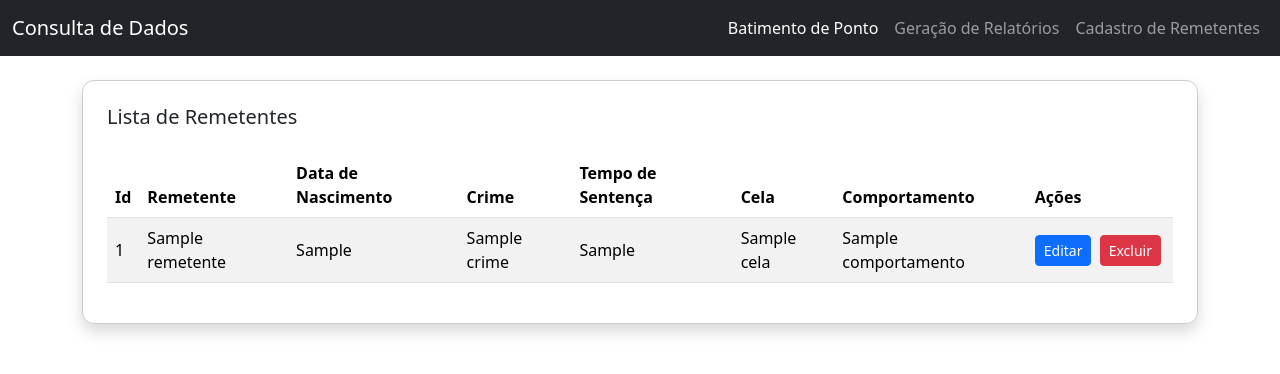
After one commit to luizeduardoifes/ProjetoIntegrador-Ifes, a FastAPI app: template templates/consulta.html in a window 1280 px wide. The commit adds this page. Shown: the top 374 px of the page. Run offline with FastAPI, Linux system fonts and the light colour scheme; the template is opened without the code that fills it: most values are stand-ins (such as "Sample title", 1, 10 or a date in 2020).

Commit message:
criacao de interface chamado consultas aonde que ira ver todos os dados do remetente cadastrado podendo editar ou excluir

```diff
--- a/main.py
+++ b/main.py
@@ -1,7 +1,7 @@
 from fastapi.staticfiles import StaticFiles
 from fastapi import Depends, FastAPI, Form, Request
 from fastapi.templating import Jinja2Templates
-from fastapi.responses import HTMLResponse
+from fastapi.responses import HTMLResponse, RedirectResponse
 from models.get_db import get_db
 from models.base import Usuario
 from models.remetente import Remetente
@@ -10,6 +10,7 @@ from fastapi import FastAPI, Depends
 from sqlalchemy.orm import Session
 import repo.remetente_repo
 from datetime import datetime
+from starlette.status import HTTP_302_FOUND
 
 
 app = FastAPI()
@@ -92,6 +93,25 @@ def cadastrar_remetente(
 async def relatorio(request: Request):
     return templates.TemplateResponse("relatorio.html", {"request": request})
 
+@app.get("/consulta", response_class=HTMLResponse)
+async def consulta(request: Request):
+    consultas = repo.remetente_repo.obter_remetentes_por_pagina(12, 0)
+    return templates.TemplateResponse("consulta.html", {"request": request, "consultas": consultas})
+
+@app.post("/acao/{id}")
+def acoes(request: Request, id: int, botao: str = Form(...)):
+    if botao == "editar":
+        # Lógica para redirecionar para tela de edição
+        print(f"Editar remetente com id {id}")
+        return RedirectResponse(url=f"/editar/{id}", status_code=HTTP_302_FOUND)
+
+    elif botao == "excluir":
+        excluir = repo.remetente_repo.excluir_remetente(id)
+        return templates.TemplateResponse("consulta.html", {"request": request, "excluir": excluir})
+
+
+    return {"mensagem": "Ação desconhecida"}
+
 if __name__ == "__main__":
     import uvicorn
     uvicorn.run(app="main:app", host="127.0.0.1", port=8000, reload=True)
--- a/sql/remetente_sql.py
+++ b/sql/remetente_sql.py
@@ -42,6 +42,6 @@ WHERE id = ?;
 GET_REMETENTES_BY_PAGE = """
 SELECT id, remetente, data_nascimento, crime, tempo_sentenca, cela, comportamento
 FROM Remetentes
-ORDER BY nome ASC
+ORDER BY remetente ASC
 LIMIT ? OFFSET ?;
 """
--- /dev/null
+++ b/templates/consulta.html
@@ -0,0 +1,109 @@
+<!DOCTYPE html>
+<html lang="pt-br">
+
+<head>
+    <meta charset="UTF-8">
+    <meta name="viewport" content="width=device-width, initial-scale=1.0">
+    <link href="https://cdn.jsdelivr.net/npm/bootstrap@5.3.6/dist/css/bootstrap.min.css" rel="stylesheet"
+        integrity="sha384-4Q6Gf2aSP4eDXB8Miphtr37CMZZQ5oXLH2yaXMJ2w8e2ZtHTl7GptT4jmndRuHDT" crossorigin="anonymous">
+    <title>Consulta de Dados</title>
+    <style>
+        /* Estilo para o formulário com borda e sombra */
+        .card {
+            border: 1px solid #ccc;
+            border-radius: 12px;
+        }
+
+        /* Estilo da célula de ações */
+        .acoes {
+            white-space: nowrap;
+        }
+
+        /* Estilo dos botões */
+        .btn-sm {
+            margin-right: 4px;
+        }
+
+        /* Adicional (hover de linha, opcional) */
+        tr:hover {
+            background-color: #f2f2f2;
+        }
+    </style>
+</head>
+
+<body>
+    <!-- Navbar -->
+    <nav class="navbar navbar-expand-lg navbar-dark bg-dark">
+        <div class="container-fluid">
+            <a class="navbar-brand" href="#">Consulta de Dados</a>
+            <button class="navbar-toggler" type="button" data-bs-toggle="collapse" data-bs-target="#navbarNav"
+                aria-controls="navbarNav" aria-expanded="false" aria-label="Alternar navegação">
+                <span class="navbar-toggler-icon"></span>
+            </button>
+            <div class="collapse navbar-collapse justify-content-end" id="navbarNav">
+                <ul class="navbar-nav">
+                    <li class="nav-item">
+                        <a class="nav-link active" aria-current="page" href="/ponto">Batimento de Ponto</a>
+                    </li>
+                    <li class="nav-item">
+                        <a class="nav-link" href="/relatorio">Geração de Relatórios</a>
+                    </li>
+                    <li class="nav-item">
+                        <a class="nav-link" href="/cadastro">Cadastro de Remetentes</a>
+                    </li>
+                </ul>
+            </div>
+        </div>
+    </nav>
+
+    <!-- Formulário com estilo de card -->
+    <div class="container mt-4">
+        <div class="card shadow p-4">
+            <h5 class="card-title mb-4">Lista de Remetentes</h5>
+
+            <div class="table-responsive">
+                <table class="table table-striped align-middle">
+                    <thead>
+                        <tr>
+                            <th>Id</th>
+                            <th>Remetente</th>
+                            <th>Data de Nascimento</th>
+                            <th>Crime</th>
+                            <th>Tempo de Sentença</th>
+                            <th>Cela</th>
+                            <th>Comportamento</th>
+                            <th>Ações</th>
+                        </tr>
+                    </thead>
+                    <tbody>
+                        {% for consulta in consultas %}
+                        <tr>
+                            <form method="post" action="/acao/{{ consulta.id }}">
+                                <td>{{ consulta.id }}</td>
+                                <td>{{ consulta.remetente }}</td>
+                                <td>{{ consulta.data_nascimento }}</td>
+                                <td>{{ consulta.crime }}</td>
+                                <td>{{ consulta.tempo_setenca }}</td>
+                                <td>{{ consulta.cela }}</td>
+                                <td>{{ consulta.comportamento }}</td>
+                                <td class="acoes">
+                                    <button type="submit" name="botao" value="editar"
+                                        class="btn btn-sm btn-primary">Editar</button>
+                                    <button type="submit" name="botao" value="excluir"
+                                        class="btn btn-sm btn-danger">Excluir</button>
+                                </td>
+                            </form>
+                        </tr>
+                        {% endfor %}
+                    </tbody>
+                </table>
+            </div>
+        </div>
+    </div>
+
+    <script src="https://cdn.jsdelivr.net/npm/bootstrap@5.3.6/dist/js/bootstrap.bundle.min.js"
+        integrity="sha384-j1CDi7MgGQ12Z7Qab0qlWQ/Qqz24Gc6BM0thvEMVjHnfYGF0rmFCozFSxQBxwHKO"
+        crossorigin="anonymous"></script>
+</body>
+
+</html>
--- a/templates/inicial.html
+++ b/templates/inicial.html
@@ -49,6 +49,7 @@
     h1 {
       color: black;
     }
+
     p {
       color: black;
     }
@@ -76,6 +77,9 @@
           <li class="nav-item">
             <a class="nav-link" href="/cadastro">Cadastro de Remetentes</a>
           </li>
+          <li class="nav-item">
+            <a class="nav-link" href="/consulta">Consulta de Dados</a>
+          </li>
         </ul>
       </div>
     </div>
```
Also changed, not shown: repo/remetente_repo.py (+5 -5 lines), dados.db (added).
